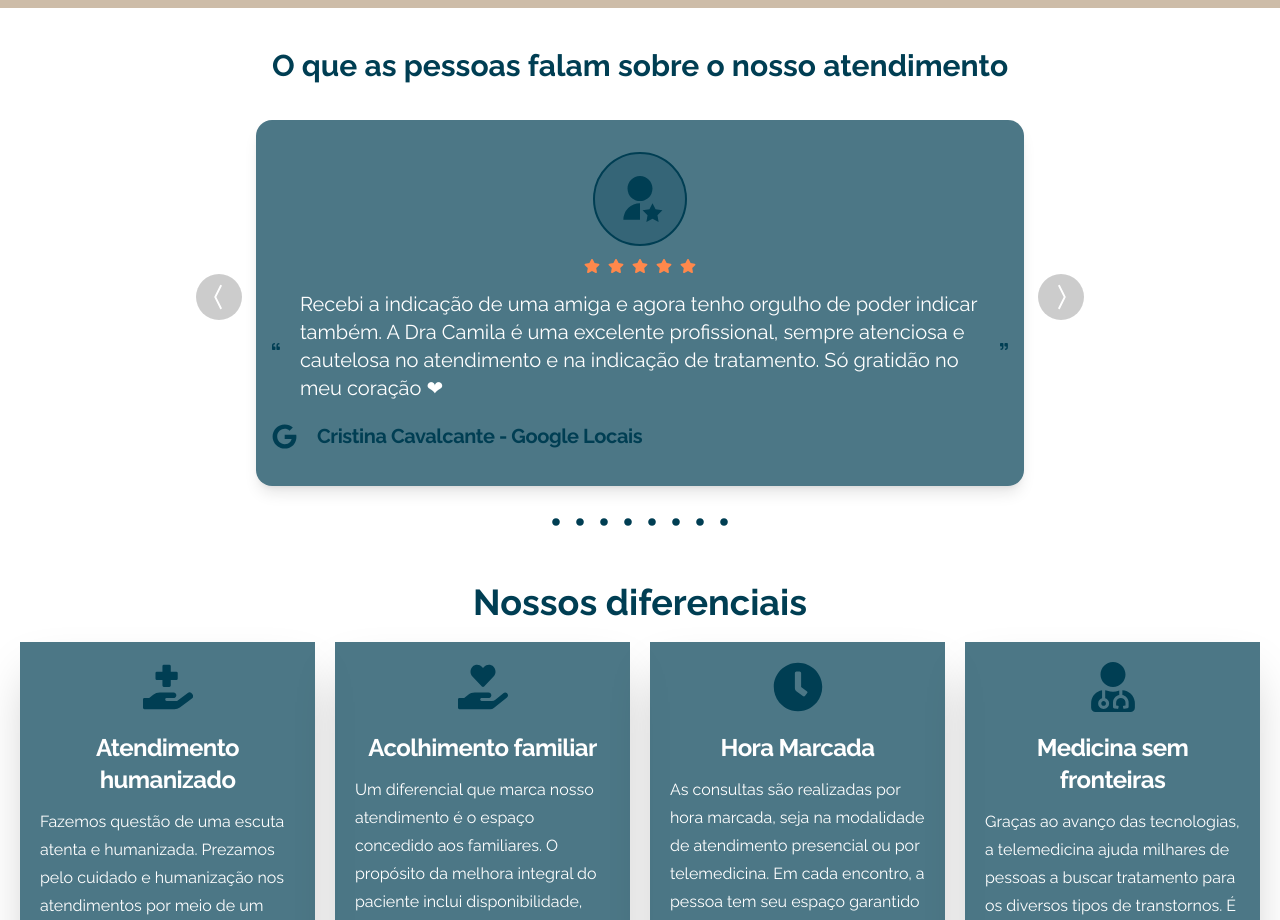
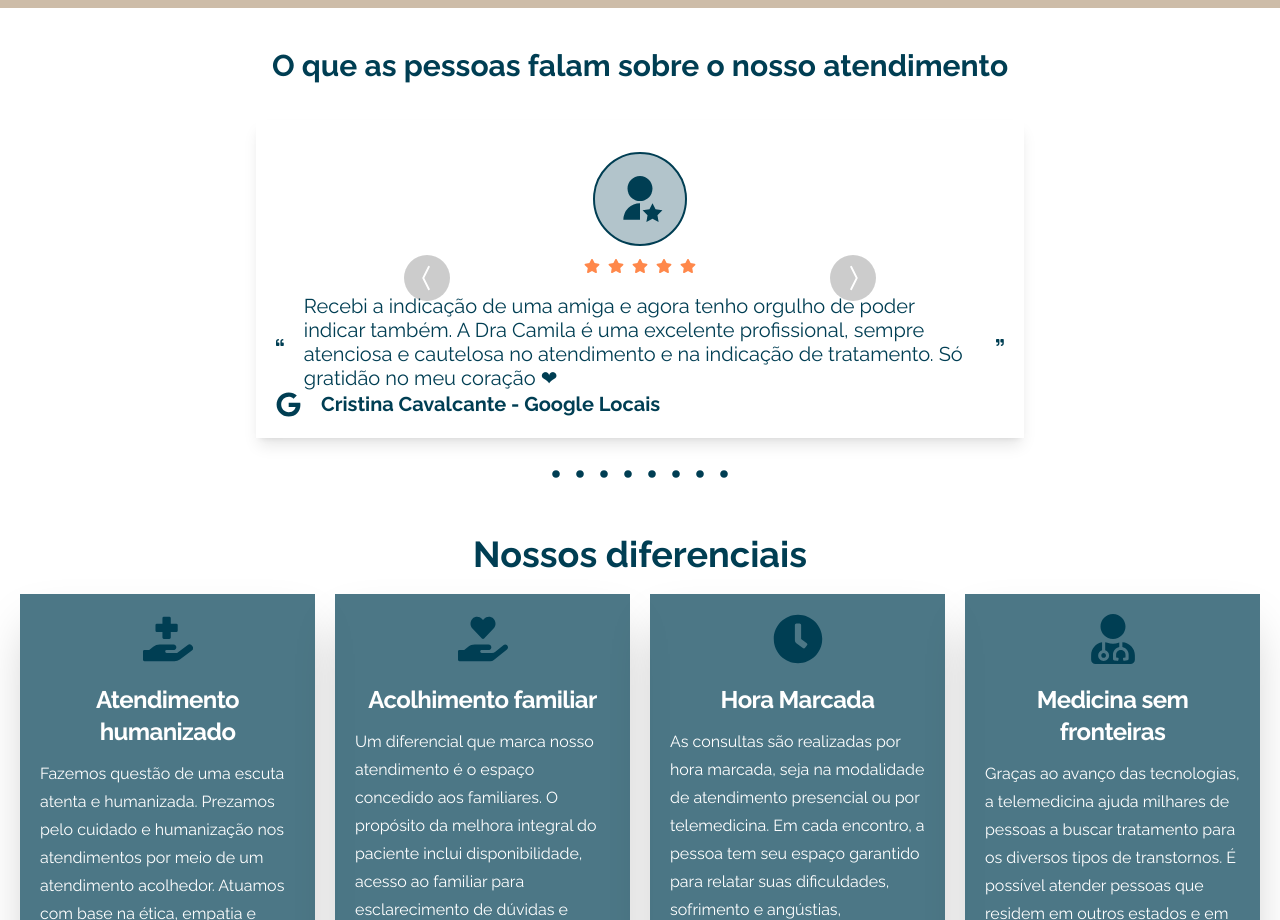
Before and after one commit to brunoprestesap/page-dra-camila, a React (Create React App) app: page / in a window 1280 px wide. Shown: the part 1840-2760 px from the top of the page. Built offline with nearby package versions, Linux system fonts and the light colour scheme.

Commit message:
ajustes na secao apresentacao

```diff
--- a/src/components/CardDepositions.js
+++ b/src/components/CardDepositions.js
@@ -4,12 +4,12 @@ import { FaGoogle, FaQuoteLeft, FaQuoteRight, FaStar } from "react-icons/fa";
 
 function CardDepositions({ depText, depName }) {
   return (
-    <div className="flex flex-wrap justify-center shadow-lg mx-auto max-w-3xl md:mt-5 py-5 group transform duration-500 hover:-translate-y-2 bg-[#003E53]/70 dark:bg-[#003E53]/80 rounded-2xl overflow-hidden cursor-pointer">
+    <div className="flex flex-wrap justify-center shadow-lg mx-auto max-w-3xl md:mt-5 py-5 group transform duration-500 cursor-pointer">
       <div className="flex flex-col justify-center items-center">
         <div className="rounded-full border-2 p-5 bg-[#003E53]/30 border-[#003E53] my-3">
           <RiUserStarFill size={50}/>
         </div>
-        <div className="flex justify-center gap-2">
+        <div className="flex justify-center gap-2 mb-5">
           <FaStar color="FF884B" />
           <FaStar color="FF884B" />
           <FaStar color="FF884B" />
@@ -18,14 +18,14 @@ function CardDepositions({ depText, depName }) {
         </div>
       </div>
 
-      <div className="leading-normal">
-        <div className="p-4">
+      <div className="w-full">
+        <div className="px-5">
           <div className="md:flex md:items-center text-base md:text-xl font-normal md:gap-5">
             <FaQuoteLeft className="invisible md:visible" size={25} />
-            <h2 className="text-white">{depText}</h2>
+            <h2 className="leading-6">{depText}</h2>
             <FaQuoteRight className="invisible md:visible" size={25} />
           </div>
-          <div className="flex flex-row mt-5 items-center font-medium tracking-tight">
+          <div className="flex flex-row items-center font-medium">
             <FaGoogle color="#003E53" size={25} />
             <div className="text-sm md:text-xl font-bold ml-5">{depName} - Google Locais</div>
           </div>
--- a/src/components/Depositions.js
+++ b/src/components/Depositions.js
@@ -86,11 +86,11 @@ function Depositions() {
           />
         </div>
         {/* Left Arrow */}
-        <div className="absolute top-[40%] -translate-x-0 translate-y-[50%] -left-5 md:left-44 text-2xl rounded-full p-2 bg-black/20 text-white cursor-pointer">
+        <div className="absolute top-[40%] -translate-x-0 translate-y-[50%] -left-5 lg:left-96 text-2xl rounded-full p-2 bg-black/20 text-white cursor-pointer">
           <BsChevronCompactLeft onClick={prevSlide} size={30} />
         </div>
         {/* Right Arrow */}
-        <div className="absolute top-[40%] -translate-x-0 translate-y-[50%] -right-5 md:right-44 text-2xl rounded-full p-2 bg-black/20 text-white cursor-pointer">
+        <div className="absolute top-[40%] -translate-x-0 translate-y-[50%] -right-5 lg:right-96 text-2xl rounded-full p-2 bg-black/20 text-white cursor-pointer">
           <BsChevronCompactRight onClick={nextSlide} size={30} />
         </div>
       </div>
```
